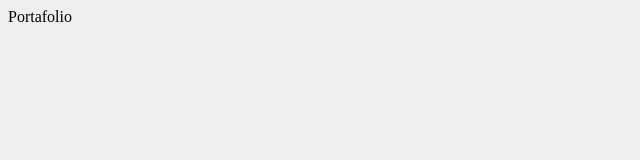
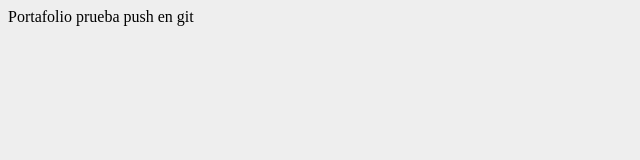
Before and after one commit to zabdiDaniel/Pagina_Personal, a plain HTML site: page portafolio.html in a window 1280 px wide. Shown: the whole page, without its empty margins (0-640 px from the left). Drawn offline with Linux system fonts and the light colour scheme.

Commit message:
se modifica el portafolio

```diff
--- a/portafolio.html
+++ b/portafolio.html
@@ -7,5 +7,6 @@
 </head>
 <body bgcolor="#EEEEEE">
     Portafolio
+    prueba push en git
 </body>
 </html>
```
